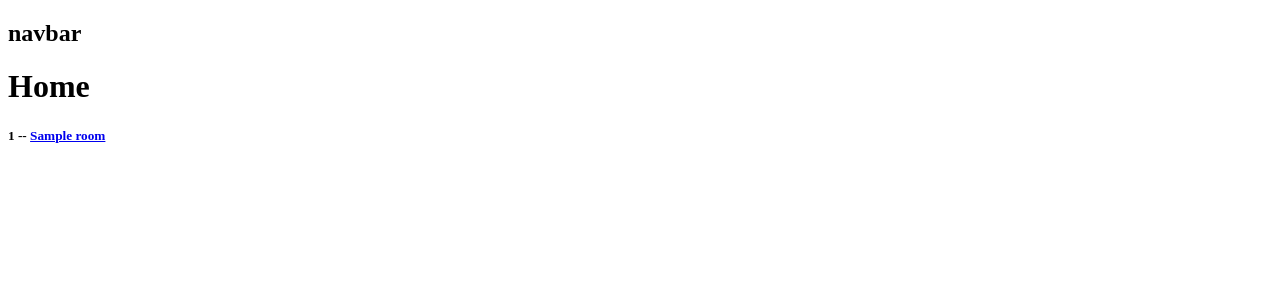
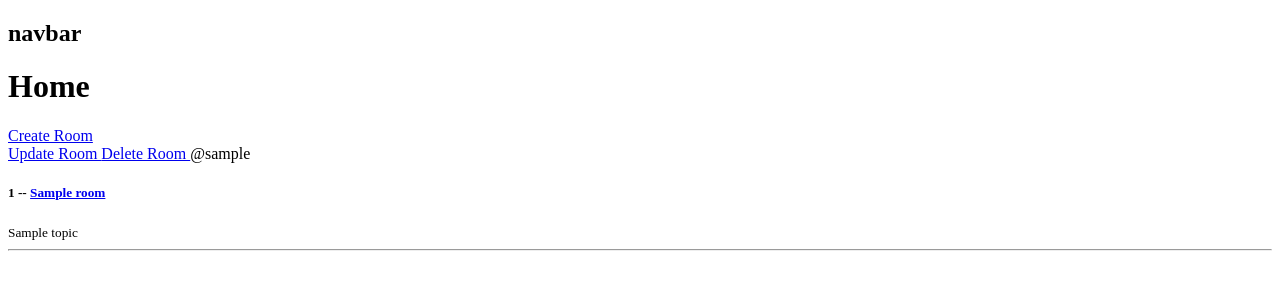
Before and after one commit to aansh06/lets_Study, a Django app: page / in a window 1280 px wide. Shown: the top 300 px of the page. Run offline with Django 5.2, Linux system fonts and the light colour scheme; tables that the repository leaves empty hold one stand-in row (values such as "Sample post").

Commit message:
added room CRUD operations

```diff
--- a/study/models.py
+++ b/study/models.py
@@ -32,8 +32,8 @@ class Room(models.Model):
     updated = models.DateTimeField(auto_now=True)
     created = models.DateTimeField(auto_now_add=True)
 
-    # class Meta:
-        # ordering = ['-updated', '-created']
+    class Meta:
+        ordering = ['-updated', '-created']
 
     def __str__(self):
         return self.name
--- a/study/templates/study/home.html
+++ b/study/templates/study/home.html
@@ -4,10 +4,19 @@
 <h1>Home</h1>
 
 <div>
+
+    <a href="{% url 'create-room' %}"> Create Room </a>
+
     <div>
         {% for room in rooms %}
         <div>
+    <a href="{% url 'update-room' room.id %}"> Update Room </a>
+    <a href="{% url 'delete-room' room.id %}"> Delete Room </a>
+
+            <span>@{{room.host.username}}</span>
             <h5>{{room.id }} -- <a href=" {% url 'room' room.id %}" >{{ room.name }}</a></h5>
+            <small> {{room.topic.name}}</small>
+            <hr>
 
         </div>
         {% endfor %}
--- a/study/urls.py
+++ b/study/urls.py
@@ -4,4 +4,7 @@ from . import views
 urlpatterns=[
     path("" , views.home, name="home"),
     path("room/<str:pk>/", views.room, name="room"),
+    path('create-room/', views.createRoom, name='create-room'),
+    path('update-room/<str:pk>/', views.updateRoom, name='update-room'),
+    path('delete-room/<str:pk>/', views.deleteRoom, name='delete-room'),
 ]
--- a/study/views.py
+++ b/study/views.py
@@ -1,6 +1,7 @@
-from django.shortcuts import render
+from django.shortcuts import  render , redirect
 from django.http import HttpResponse
 from .models import Room
+from .forms import RoomForm
 # Create your views here.
 
 
@@ -16,3 +17,41 @@ def room(request,pk):
 
     context = {'room':room_l}
     return render(request,'study/room.html',context)
+
+
+def createRoom(request):
+    form = RoomForm()
+    if request.method == 'POST' :
+        form= RoomForm(request.POST)
+        if form.is_valid():
+            form.save()
+            return redirect('home')
+
+    context={'form': form}
+    return render(request, 'study/room_form.html',context)
+
+def updateRoom( request , pk):
+    room = Room.objects.get(id=pk)
+
+    form= RoomForm(instance=room)
+
+    if request.method == 'POST' :
+        form= RoomForm(request.POST,instance=room)
+        if form.is_valid():
+            form.save()
+            return redirect('home')
+
+
+    context= {'form':form}
+    return render(request, 'study/room_form.html',context)
+
+
+
+def deleteRoom(request,pk):
+    room = Room.objects.get(id=pk)
+    if request.method == "POST":
+        room.delete()
+        return redirect('home')
+
+
+    return render(request,'study/delete.html',{'obj':room})
```
Also changed, not shown: study/forms.py (added, +7 -0 lines), study/templates/study/delete.html (added, +14 -0 lines), study/templates/study/room_form.html (added, +17 -0 lines).
